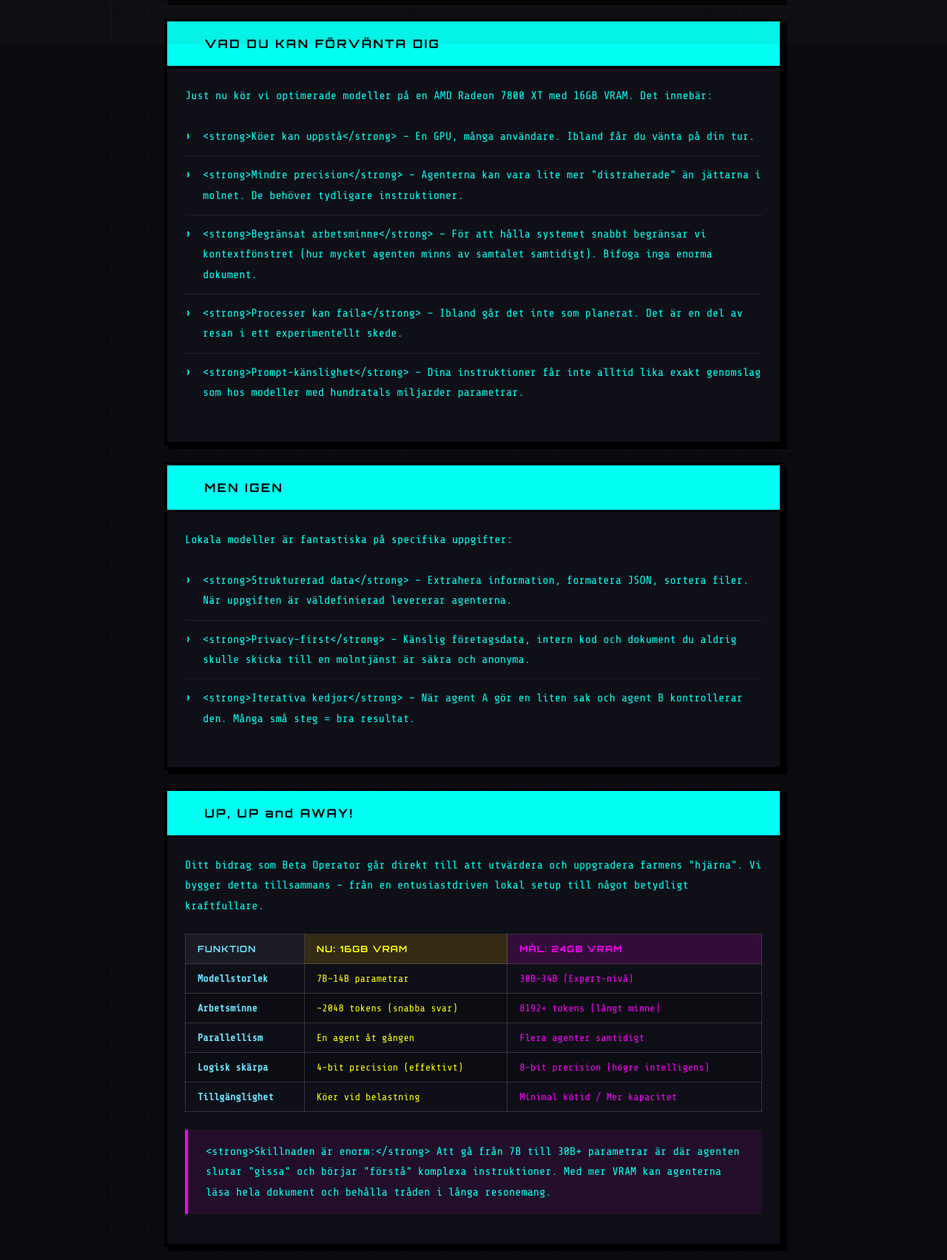
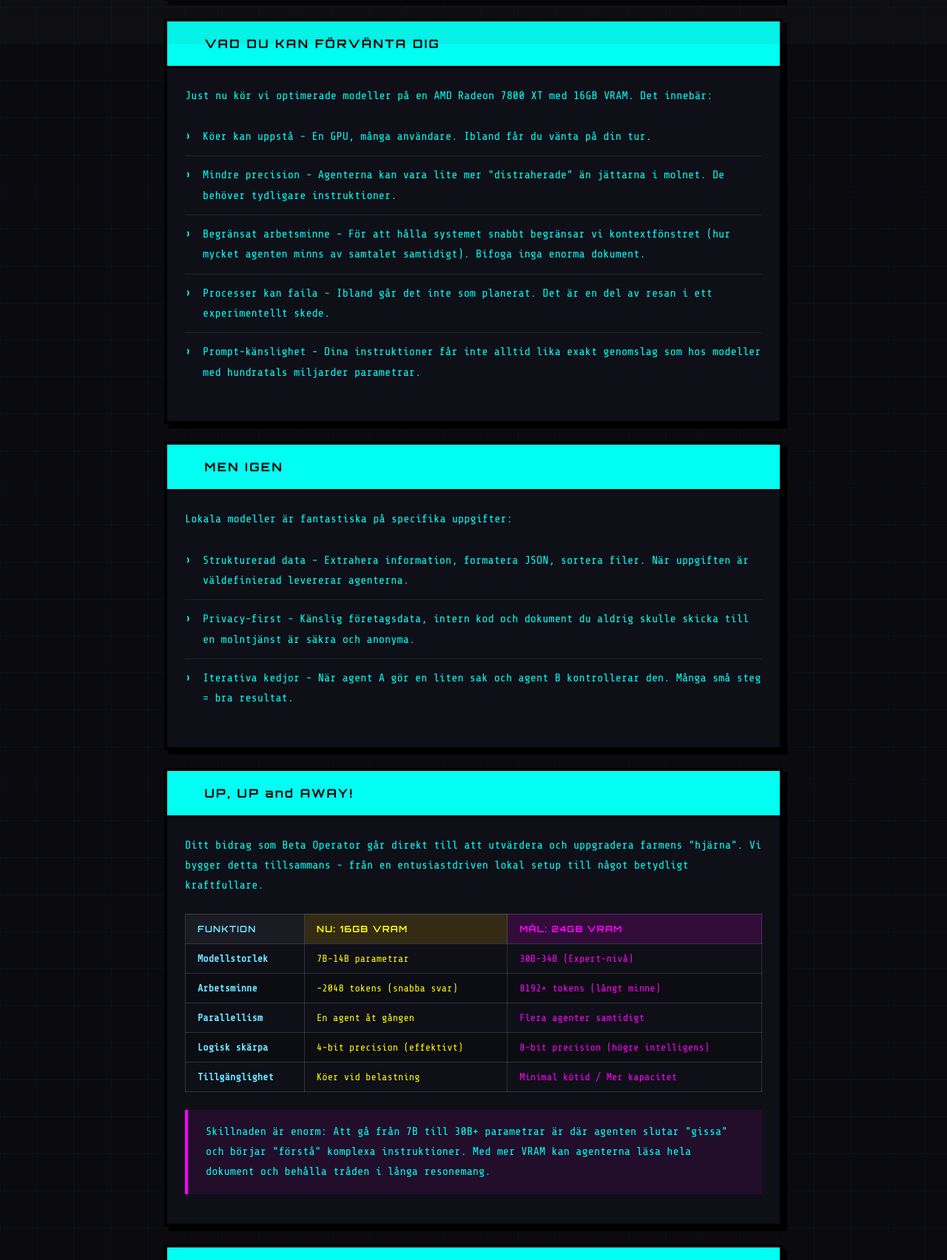
Before and after one commit to albjo840/agentfarm, a Python web app: template src/agentfarm/web/templates/vision.html in a window 1280 px wide. Shown: the part 741-2444 px from the top of the page at 74% size. Run offline with Jinja, Linux system fonts and the light colour scheme; the template is opened without the code that fills it, so the values that code supplies are empty.

Commit message:
fix: Remove AI-style formatting from vision page
- Remove <strong> tags
- Replace en-dashes (–) with regular dashes (-)

Co-Authored-By: Claude Opus 4.5 <noreply@anthropic.com>

```diff
--- a/src/agentfarm/web/static/js/translations.js
+++ b/src/agentfarm/web/static/js/translations.js
@@ -226,24 +226,24 @@ const TRANSLATIONS = {
         "vision.why_local_p2": "Men: lokala modeller är inte molnjättar. De har sina begränsningar, och det är viktigt att du förstår dem innan du börjar.",
         "vision.limitations_title": "VAD DU KAN FÖRVÄNTA DIG",
         "vision.limitations_intro": "Just nu kör vi optimerade modeller på en AMD Radeon 7800 XT med 16GB VRAM. Det innebär:",
-        "vision.limitations_queue": "<strong>Köer kan uppstå</strong> – En GPU, många användare. Ibland får du vänta på din tur.",
-        "vision.limitations_precision": "<strong>Mindre precision</strong> – Agenterna kan vara lite mer \"distraherade\" än jättarna i molnet. De behöver tydligare instruktioner.",
-        "vision.limitations_context": "<strong>Begränsat arbetsminne</strong> – För att hålla systemet snabbt begränsar vi kontextfönstret (hur mycket agenten minns av samtalet samtidigt). Bifoga inga enorma dokument.",
-        "vision.limitations_failures": "<strong>Processer kan faila</strong> – Ibland går det inte som planerat. Det är en del av resan i ett experimentellt skede.",
-        "vision.limitations_prompts": "<strong>Prompt-känslighet</strong> – Dina instruktioner får inte alltid lika exakt genomslag som hos modeller med hundratals miljarder parametrar.",
+        "vision.limitations_queue": "Köer kan uppstå - En GPU, många användare. Ibland får du vänta på din tur.",
+        "vision.limitations_precision": "Mindre precision - Agenterna kan vara lite mer \"distraherade\" än jättarna i molnet. De behöver tydligare instruktioner.",
+        "vision.limitations_context": "Begränsat arbetsminne - För att hålla systemet snabbt begränsar vi kontextfönstret (hur mycket agenten minns av samtalet samtidigt). Bifoga inga enorma dokument.",
+        "vision.limitations_failures": "Processer kan faila - Ibland går det inte som planerat. Det är en del av resan i ett experimentellt skede.",
+        "vision.limitations_prompts": "Prompt-känslighet - Dina instruktioner får inte alltid lika exakt genomslag som hos modeller med hundratals miljarder parametrar.",
         "vision.strengths_title": "MEN IGEN",
         "vision.strengths_intro": "Lokala modeller är fantastiska på specifika uppgifter:",
-        "vision.strengths_structured": "<strong>Strukturerad data</strong> – Extrahera information, formatera JSON, sortera filer. När uppgiften är väldefinierad levererar agenterna.",
-        "vision.strengths_privacy": "<strong>Privacy-first</strong> – Känslig företagsdata, intern kod och dokument du aldrig skulle skicka till en molntjänst är säkra och anonyma.",
-        "vision.strengths_iterative": "<strong>Iterativa kedjor</strong> – När agent A gör en liten sak och agent B kontrollerar den. Många små steg = bra resultat.",
+        "vision.strengths_structured": "Strukturerad data - Extrahera information, formatera JSON, sortera filer. När uppgiften är väldefinierad levererar agenterna.",
+        "vision.strengths_privacy": "Privacy-first - Känslig företagsdata, intern kod och dokument du aldrig skulle skicka till en molntjänst är säkra och anonyma.",
+        "vision.strengths_iterative": "Iterativa kedjor - När agent A gör en liten sak och agent B kontrollerar den. Många små steg = bra resultat.",
         "vision.upgrade_title": "UP, UP and AWAY!",
-        "vision.upgrade_intro": "Ditt bidrag som Beta Operator går direkt till att utvärdera och uppgradera farmens \"hjärna\". Vi bygger detta tillsammans – från en entusiastdriven lokal setup till något betydligt kraftfullare.",
+        "vision.upgrade_intro": "Ditt bidrag som Beta Operator går direkt till att utvärdera och uppgradera farmens \"hjärna\". Vi bygger detta tillsammans - från en entusiastdriven lokal setup till något betydligt kraftfullare.",
         "vision.table_feature": "Funktion",
         "vision.table_now": "NU: 16GB VRAM",
         "vision.table_goal": "MÅL: 24GB VRAM",
         "vision.table_model_size": "Modellstorlek",
-        "vision.table_model_now": "7B–14B parametrar",
-        "vision.table_model_goal": "30B–34B (Expert-nivå)",
+        "vision.table_model_now": "7B-14B parametrar",
+        "vision.table_model_goal": "30B-34B (Expert-nivå)",
         "vision.table_memory": "Arbetsminne",
         "vision.table_memory_now": "~2048 tokens (snabba svar)",
         "vision.table_memory_goal": "8192+ tokens (långt minne)",
@@ -256,10 +256,10 @@ const TRANSLATIONS = {
         "vision.table_availability": "Tillgänglighet",
         "vision.table_availability_now": "Köer vid belastning",
         "vision.table_availability_goal": "Minimal kötid / Mer kapacitet",
-        "vision.upgrade_difference": "<strong>Skillnaden är enorm:</strong> Att gå från 7B till 30B+ parametrar är där agenten slutar \"gissa\" och börjar \"förstå\" komplexa instruktioner. Med mer VRAM kan agenterna läsa hela dokument och behålla tråden i långa resonemang.",
+        "vision.upgrade_difference": "Skillnaden är enorm: Att gå från 7B till 30B+ parametrar är där agenten slutar \"gissa\" och börjar \"förstå\" komplexa instruktioner. Med mer VRAM kan agenterna läsa hela dokument och behålla tråden i långa resonemang.",
         "vision.journey_title": "EN GEMENSAM RESA",
         "vision.journey_p1": "Att vara Beta Operator handlar inte bara om att få tillgång till funktioner, det handlar om att vara med på en resa. Din feedback formar produkten. Ditt tålamod med köer och omstarter är det som gör att vi kan slipa bort kanterna.",
-        "vision.journey_p2": "Avgiften (29 kr) är symbolisk – men den gör att du har rätt att ställa krav, ge feedback och påverka riktningen. Vi är i detta tillsammans.",
+        "vision.journey_p2": "Avgiften (29 kr) är symbolisk - men den gör att du har rätt att ställa krav, ge feedback och påverka riktningen. Vi är i detta tillsammans.",
         "vision.journey_p3": "Tack för att du tror på visionen om integritetsskyddad, lokal AI.",
         "vision.cta_title": "REDO ATT BÖRJA?",
         "vision.cta_text": "Bli en del av pionjärerna som bygger framtidens lokala AI-plattform.",
@@ -490,24 +490,24 @@ const TRANSLATIONS = {
         "vision.why_local_p2": "But: local models are not cloud giants. They have their limitations, and it's important that you understand them before you start.",
         "vision.limitations_title": "WHAT TO EXPECT",
         "vision.limitations_intro": "Right now we run optimized models on an AMD Radeon 7800 XT with 16GB VRAM. This means:",
-        "vision.limitations_queue": "<strong>Queues may occur</strong> – One GPU, many users. Sometimes you have to wait your turn.",
-        "vision.limitations_precision": "<strong>Less precision</strong> – The agents can be a bit more \"distracted\" than the giants in the cloud. They need clearer instructions.",
-        "vision.limitations_context": "<strong>Limited working memory</strong> – To keep the system fast we limit the context window (how much the agent remembers at once). Don't attach huge documents.",
-        "vision.limitations_failures": "<strong>Processes can fail</strong> – Sometimes it doesn't go as planned. It's part of the journey in an experimental phase.",
-        "vision.limitations_prompts": "<strong>Prompt sensitivity</strong> – Your instructions don't always have the same exact impact as with models with hundreds of billions of parameters.",
+        "vision.limitations_queue": "Queues may occur - One GPU, many users. Sometimes you have to wait your turn.",
+        "vision.limitations_precision": "Less precision - The agents can be a bit more \"distracted\" than the giants in the cloud. They need clearer instructions.",
+        "vision.limitations_context": "Limited working memory - To keep the system fast we limit the context window (how much the agent remembers at once). Don't attach huge documents.",
+        "vision.limitations_failures": "Processes can fail - Sometimes it doesn't go as planned. It's part of the journey in an experimental phase.",
+        "vision.limitations_prompts": "Prompt sensitivity - Your instructions don't always have the same exact impact as with models with hundreds of billions of parameters.",
         "vision.strengths_title": "BUT STILL",
         "vision.strengths_intro": "Local models are fantastic at specific tasks:",
-        "vision.strengths_structured": "<strong>Structured data</strong> – Extract information, format JSON, sort files. When the task is well-defined, the agents deliver.",
-        "vision.strengths_privacy": "<strong>Privacy-first</strong> – Sensitive company data, internal code and documents you would never send to a cloud service are safe and anonymous.",
-        "vision.strengths_iterative": "<strong>Iterative chains</strong> – When agent A does a small thing and agent B checks it. Many small steps = good results.",
+        "vision.strengths_structured": "Structured data - Extract information, format JSON, sort files. When the task is well-defined, the agents deliver.",
+        "vision.strengths_privacy": "Privacy-first - Sensitive company data, internal code and documents you would never send to a cloud service are safe and anonymous.",
+        "vision.strengths_iterative": "Iterative chains - When agent A does a small thing and agent B checks it. Many small steps = good results.",
         "vision.upgrade_title": "UP, UP and AWAY!",
-        "vision.upgrade_intro": "Your contribution as a Beta Operator goes directly to evaluating and upgrading the farm's \"brain\". We're building this together – from an enthusiast-driven local setup to something significantly more powerful.",
+        "vision.upgrade_intro": "Your contribution as a Beta Operator goes directly to evaluating and upgrading the farm's \"brain\". We're building this together - from an enthusiast-driven local setup to something significantly more powerful.",
         "vision.table_feature": "Feature",
         "vision.table_now": "NOW: 16GB VRAM",
         "vision.table_goal": "GOAL: 24GB VRAM",
         "vision.table_model_size": "Model size",
-        "vision.table_model_now": "7B–14B parameters",
-        "vision.table_model_goal": "30B–34B (Expert level)",
+        "vision.table_model_now": "7B-14B parameters",
+        "vision.table_model_goal": "30B-34B (Expert level)",
         "vision.table_memory": "Working memory",
         "vision.table_memory_now": "~2048 tokens (fast responses)",
         "vision.table_memory_goal": "8192+ tokens (long memory)",
@@ -520,10 +520,10 @@ const TRANSLATIONS = {
         "vision.table_availability": "Availability",
         "vision.table_availability_now": "Queues during load",
         "vision.table_availability_goal": "Minimal queue time / More capacity",
-        "vision.upgrade_difference": "<strong>The difference is huge:</strong> Going from 7B to 30B+ parameters is where the agent stops \"guessing\" and starts \"understanding\" complex instructions. With more VRAM, agents can read entire documents and keep track of long reasoning chains.",
+        "vision.upgrade_difference": "The difference is huge: Going from 7B to 30B+ parameters is where the agent stops \"guessing\" and starts \"understanding\" complex instructions. With more VRAM, agents can read entire documents and keep track of long reasoning chains.",
         "vision.journey_title": "A SHARED JOURNEY",
         "vision.journey_p1": "Being a Beta Operator isn't just about getting access to features, it's about being part of a journey. Your feedback shapes the product. Your patience with queues and restarts is what allows us to smooth out the edges.",
-        "vision.journey_p2": "The fee (29 SEK) is symbolic – but it means you have the right to make demands, give feedback and influence the direction. We're in this together.",
+        "vision.journey_p2": "The fee (29 SEK) is symbolic - but it means you have the right to make demands, give feedback and influence the direction. We're in this together.",
         "vision.journey_p3": "Thank you for believing in the vision of privacy-protected, local AI.",
         "vision.cta_title": "READY TO START?",
         "vision.cta_text": "Become part of the pioneers building the future's local AI platform.",
--- a/src/agentfarm/web/templates/vision.html
+++ b/src/agentfarm/web/templates/vision.html
@@ -545,19 +545,19 @@
                 </p>
                 <ul class="vision-list">
                     <li data-i18n="vision.limitations_queue">
-                        <strong>Köer kan uppstå</strong> – En GPU, många användare. Ibland får du vänta på din tur.
+                        Köer kan uppstå - En GPU, många användare. Ibland får du vänta på din tur.
                     </li>
                     <li data-i18n="vision.limitations_precision">
-                        <strong>Mindre precision</strong> – Agenterna kan vara lite mer "distraherade" än jättarna i molnet. De behöver tydligare instruktioner.
+                        Mindre precision - Agenterna kan vara lite mer "distraherade" än jättarna i molnet. De behöver tydligare instruktioner.
                     </li>
                     <li data-i18n="vision.limitations_context">
-                        <strong>Begränsat arbetsminne</strong> – För att hålla systemet snabbt begränsar vi kontextfönstret (hur mycket agenten minns av samtalet samtidigt). Bifoga inga enorma dokument.
+                        Begränsat arbetsminne - För att hålla systemet snabbt begränsar vi kontextfönstret (hur mycket agenten minns av samtalet samtidigt). Bifoga inga enorma dokument.
                     </li>
                     <li data-i18n="vision.limitations_failures">
-                        <strong>Processer kan faila</strong> – Ibland går det inte som planerat. Det är en del av resan i ett experimentellt skede.
+                        Processer kan faila - Ibland går det inte som planerat. Det är en del av resan i ett experimentellt skede.
                     </li>
                     <li data-i18n="vision.limitations_prompts">
-                        <strong>Prompt-känslighet</strong> – Dina instruktioner får inte alltid lika exakt genomslag som hos modeller med hundratals miljarder parametrar.
+                        Prompt-känslighet - Dina instruktioner får inte alltid lika exakt genomslag som hos modeller med hundratals miljarder parametrar.
                     </li>
                 </ul>
             </div>
@@ -575,13 +575,13 @@
                 </p>
                 <ul class="vision-list">
                     <li data-i18n="vision.strengths_structured">
-                        <strong>Strukturerad data</strong> – Extrahera information, formatera JSON, sortera filer. När uppgiften är väldefinierad levererar agenterna.
+                        Strukturerad data - Extrahera information, formatera JSON, sortera filer. När uppgiften är väldefinierad levererar agenterna.
                     </li>
                     <li data-i18n="vision.strengths_privacy">
-                        <strong>Privacy-first</strong> – Känslig företagsdata, intern kod och dokument du aldrig skulle skicka till en molntjänst är säkra och anonyma.
+                        Privacy-first - Känslig företagsdata, intern kod och dokument du aldrig skulle skicka till en molntjänst är säkra och anonyma.
                     </li>
                     <li data-i18n="vision.strengths_iterative">
-                        <strong>Iterativa kedjor</strong> – När agent A gör en liten sak och agent B kontrollerar den. Många små steg = bra resultat.
+                        Iterativa kedjor - När agent A gör en liten sak och agent B kontrollerar den. Många små steg = bra resultat.
                     </li>
                 </ul>
             </div>
@@ -596,7 +596,7 @@
             <div class="vision-section-content">
                 <p data-i18n="vision.upgrade_intro">
                     Ditt bidrag som Beta Operator går direkt till att utvärdera och uppgradera
-                    farmens "hjärna". Vi bygger detta tillsammans – från en entusiastdriven
+                    farmens "hjärna". Vi bygger detta tillsammans - från en entusiastdriven
                     lokal setup till något betydligt kraftfullare.
                 </p>
 
@@ -611,8 +611,8 @@
                     <tbody>
                         <tr>
                             <td data-i18n="vision.table_model_size">Modellstorlek</td>
-                            <td data-i18n="vision.table_model_now">7B–14B parametrar</td>
-                            <td data-i18n="vision.table_model_goal">30B–34B (Expert-nivå)</td>
+                            <td data-i18n="vision.table_model_now">7B-14B parametrar</td>
+                            <td data-i18n="vision.table_model_goal">30B-34B (Expert-nivå)</td>
                         </tr>
                         <tr>
                             <td data-i18n="vision.table_memory">Arbetsminne</td>
@@ -639,7 +639,7 @@
 
                 <div class="highlight-box upgrade">
                     <p data-i18n="vision.upgrade_difference">
-                        <strong>Skillnaden är enorm:</strong> Att gå från 7B till 30B+ parametrar
+                        Skillnaden är enorm: Att gå från 7B till 30B+ parametrar
                         är där agenten slutar "gissa" och börjar "förstå" komplexa instruktioner.
                         Med mer VRAM kan agenterna läsa hela dokument och behålla tråden i långa resonemang.
                     </p>
@@ -660,7 +660,7 @@
                     Ditt tålamod med köer och omstarter är det som gör att vi kan slipa bort kanterna.
                 </p>
                 <p data-i18n="vision.journey_p2">
-                    Avgiften (29 kr) är symbolisk – men den gör att du har rätt att ställa krav,
+                    Avgiften (29 kr) är symbolisk - men den gör att du har rätt att ställa krav,
                     ge feedback och påverka riktningen. Vi är i detta tillsammans.
                 </p>
                 <p data-i18n="vision.journey_p3">
```
